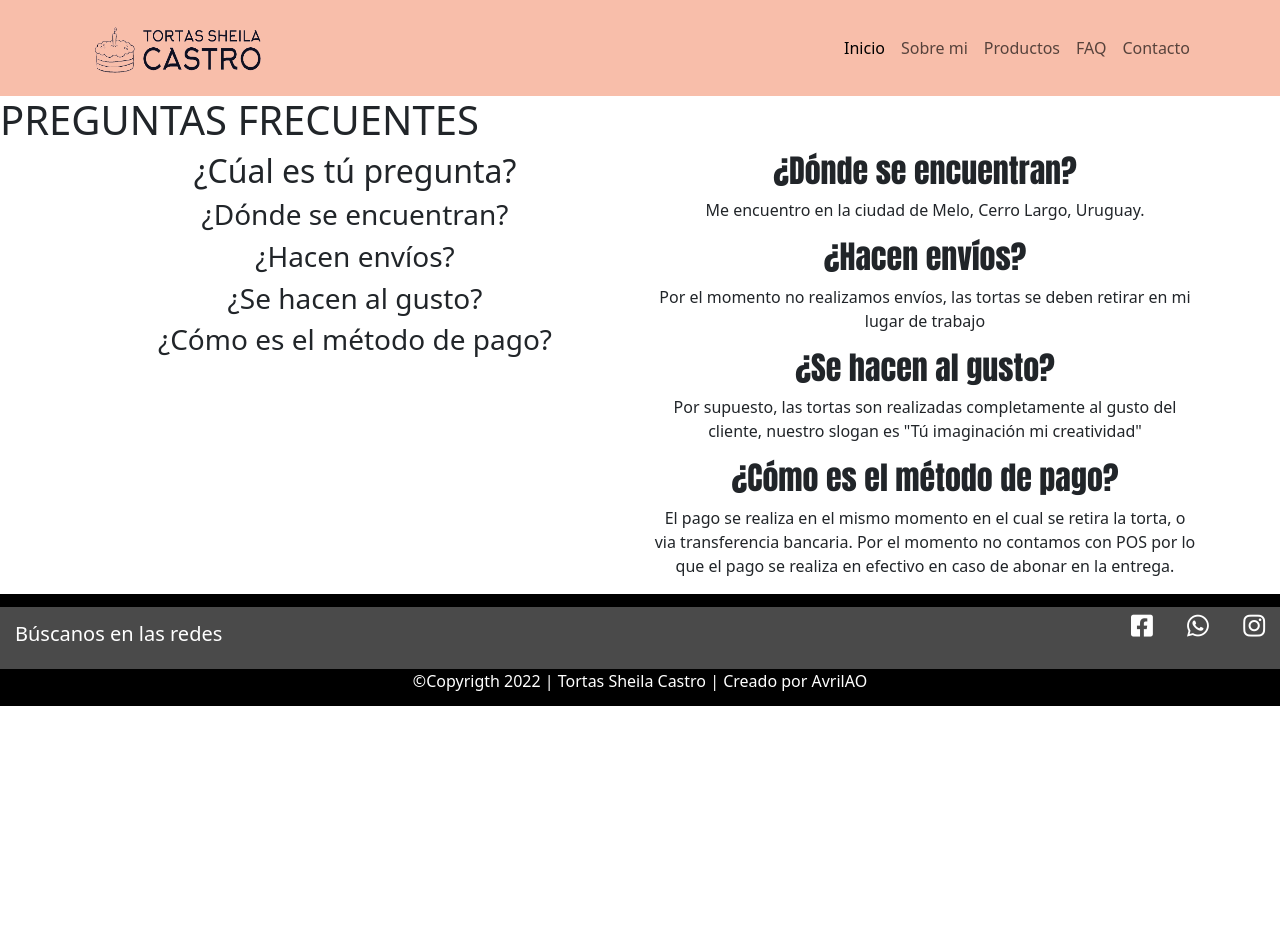
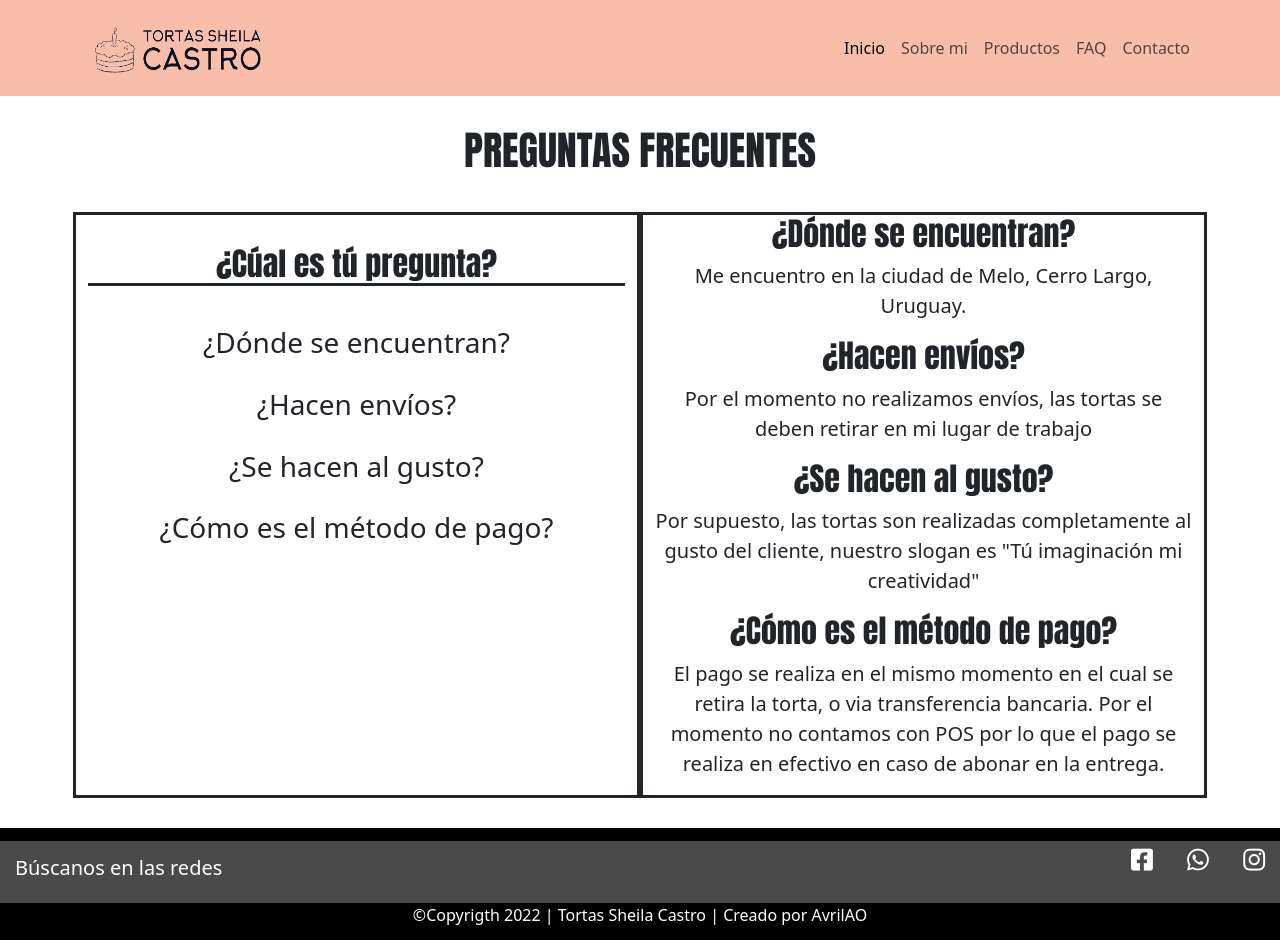
Before and after one commit to Avril2207/PreEntrega3-Albistur, a website: page pages/FAQ.html in a window 1280 px wide. Before the commit the page ends 800 px from the top, so only its background shows below. Drawn offline with nearby package versions, Linux system fonts and the light colour scheme.

Commit message:
creo FAQ

```diff
--- /dev/null
+++ b/scss/_FAQ.scss
@@ -0,0 +1,29 @@
+.FAQ_title {
+  font-family: $tipografia;
+  margin-top: 30px;
+  text-align: center;
+}
+.FAQ {
+  padding: 30px 15px;
+
+  .preguntas {
+    border-style: solid;
+
+    .FAQ_subtitle {
+      font-family: $tipografia;
+      border-bottom-style: solid;
+      margin-top: 30px;
+      margin-bottom: 30px;
+    }
+    .h3 {
+      padding: 10px 0px;
+    }
+  }
+  .respuestas {
+    border-style: solid;
+
+    .respuesta {
+      font-size: 20px;
+    }
+  }
+}
--- a/scss/style.scss
+++ b/scss/style.scss
@@ -3,3 +3,4 @@
 @import "inicio";
 @import "sobremi";
 @import "productos";
+@import "FAQ";
```
Also changed, not shown: css/style.css, 1 other file.
